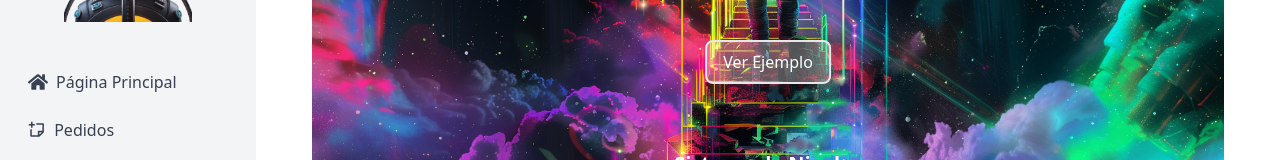
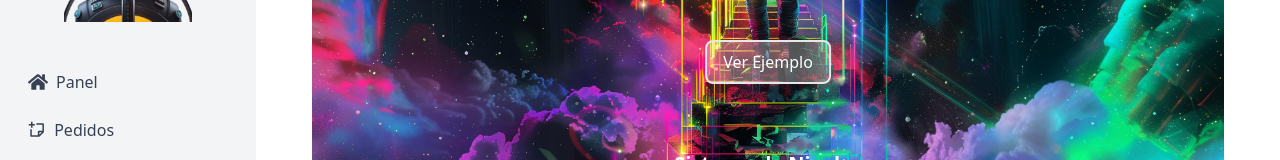
Before and after one commit to JoaquinFarah/area_clientes, a Next.js app: page /pages/instructions in a window 1280 px wide. Shown: the part 222-382 px from the top of the page. Built offline with nearby package versions, Linux system fonts and the light colour scheme.

Commit message:
small change

```diff
--- a/src/app/components/Sidebar.tsx
+++ b/src/app/components/Sidebar.tsx
@@ -35,9 +35,9 @@ const Sidebar = () => {
 
       {/* Sidebar */}
       <nav>
-        <Link href="/" className="flex items-center justify-start w-full p-2 text-gray-700 dark:text-gray-300 hover:bg-gray-200 dark:hover:bg-gray-600 rounded">
+        <Link href="/pages/dashboard" className="flex items-center justify-start w-full p-2 text-gray-700 dark:text-gray-300 hover:bg-gray-200 dark:hover:bg-gray-600 rounded">
           <FaHome className="w-5 h-5" aria-hidden="true" />
-            <span className="pl-2">Página Principal</span>
+            <span className="pl-2">Panel</span>
         </Link>
         <div className="flex items-center justify-start w-full p-2 text-gray-700 dark:text-gray-300 hover:bg-gray-200 dark:hover:bg-gray-600 rounded">
         <RiStickyNoteAddLine className="w-5 h-5" aria-hidden="true" />
@@ -59,7 +59,7 @@ const Sidebar = () => {
               <span className="pl-2">Perfil</span>
         </Link>
 
-        <Link href="/" className="flex items-center justify-start w-full p-2 text-gray-700 dark:text-gray-300 hover:bg-gray-200 dark:hover:bg-gray-600 rounded">
+        <Link href="/" className="flex items-center justify-start w-full p-2 text-gray-700 dark:text-gray-300 hover:bg-gray-200 dark:hover:bg-red-600 rounded">
             <BsDoorOpenFill className="w-5 h-5" aria-hidden="true" />
               <span className="pl-2">Salir</span>
         </Link>
```
